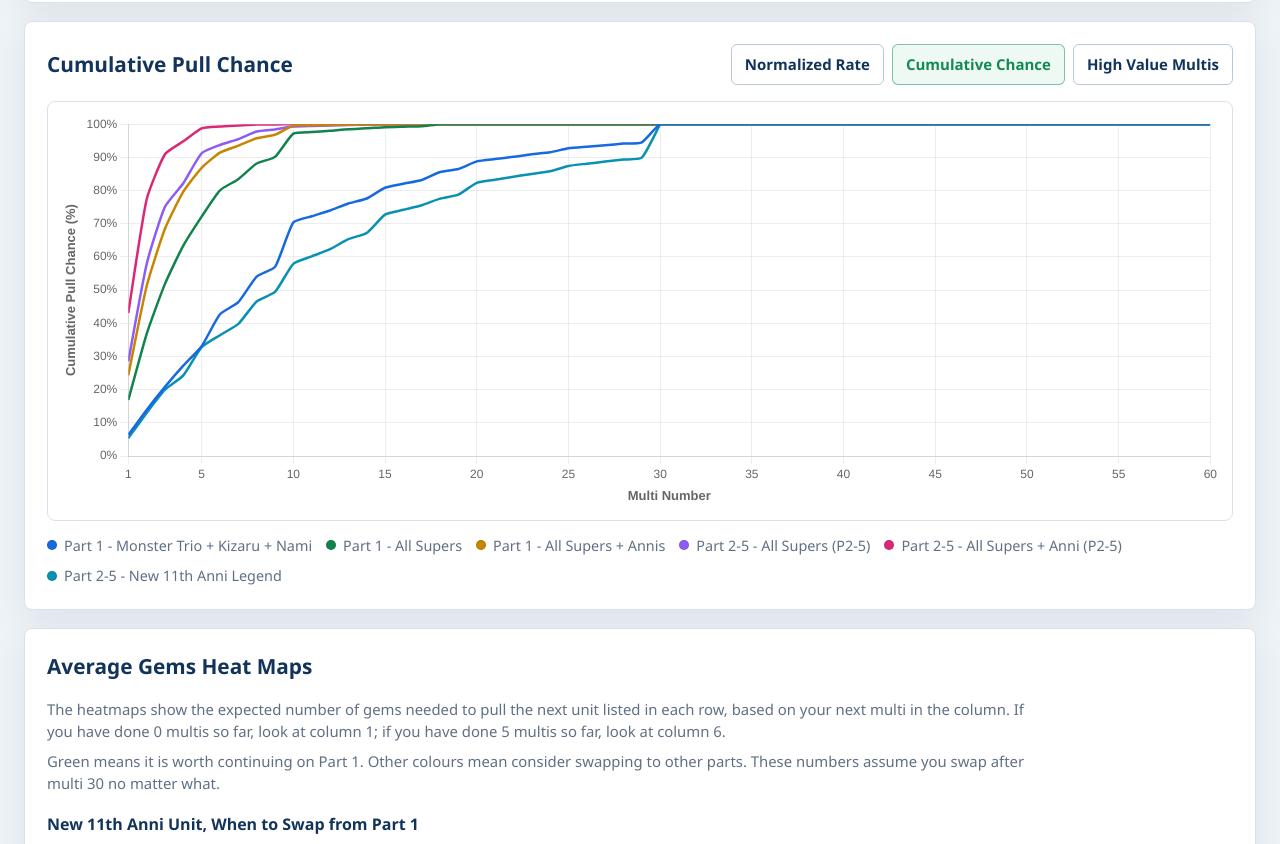
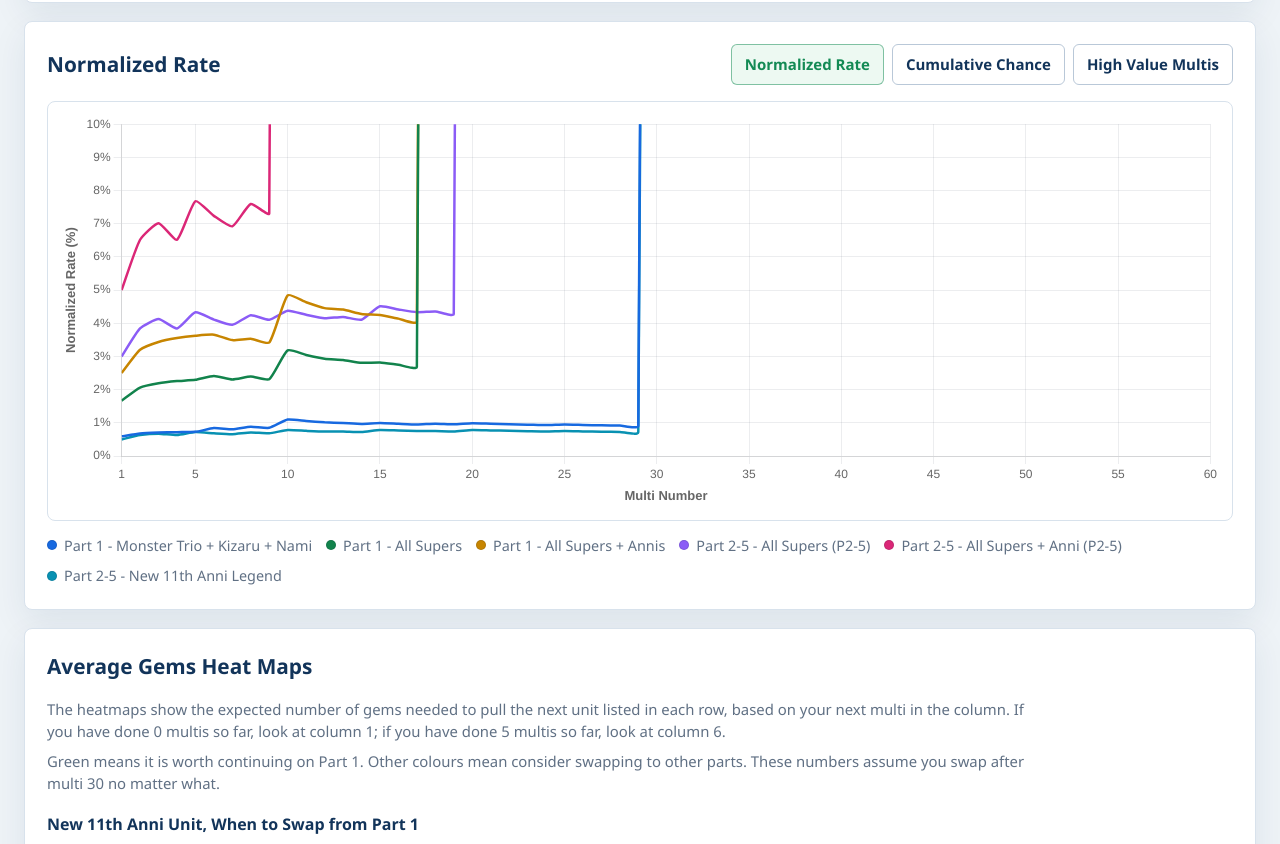
Before and after one commit to optc-ranking/sugofest-calculator, a plain HTML site: page index.html in a window 1280 px wide. Shown: the part 876-1720 px from the top of the page. Drawn offline with nearby package versions, Linux system fonts and the light colour scheme.

Commit message:
Default homepage graph to normalized rate

```diff
--- a/home.js
+++ b/home.js
@@ -54,7 +54,7 @@ document.addEventListener('DOMContentLoaded', () => {
 
     let setups = [];
     let currentSetup = null;
-    let activeMetric = 'probPullAtLeastOne';
+    let activeMetric = 'normalizedRate';
     let chartInstance = null;
     let imageZoom = 1;
     let imageFitZoom = 1;
--- a/index.html
+++ b/index.html
@@ -45,8 +45,8 @@
                     <h2 id="overviewGraphTitle">Graph</h2>
                 </div>
                 <div class="metric-toggle" aria-label="Graph metric">
-                    <button type="button" class="metric-btn" data-metric="normalizedRate">Normalized Rate</button>
-                    <button type="button" class="metric-btn active" data-metric="probPullAtLeastOne">Cumulative Chance</button>
+                    <button type="button" class="metric-btn active" data-metric="normalizedRate">Normalized Rate</button>
+                    <button type="button" class="metric-btn" data-metric="probPullAtLeastOne">Cumulative Chance</button>
                     <button type="button" class="metric-btn" data-metric="probSuccessOnThisMultiOnly">High Value Multis</button>
                 </div>
             </div>
```
